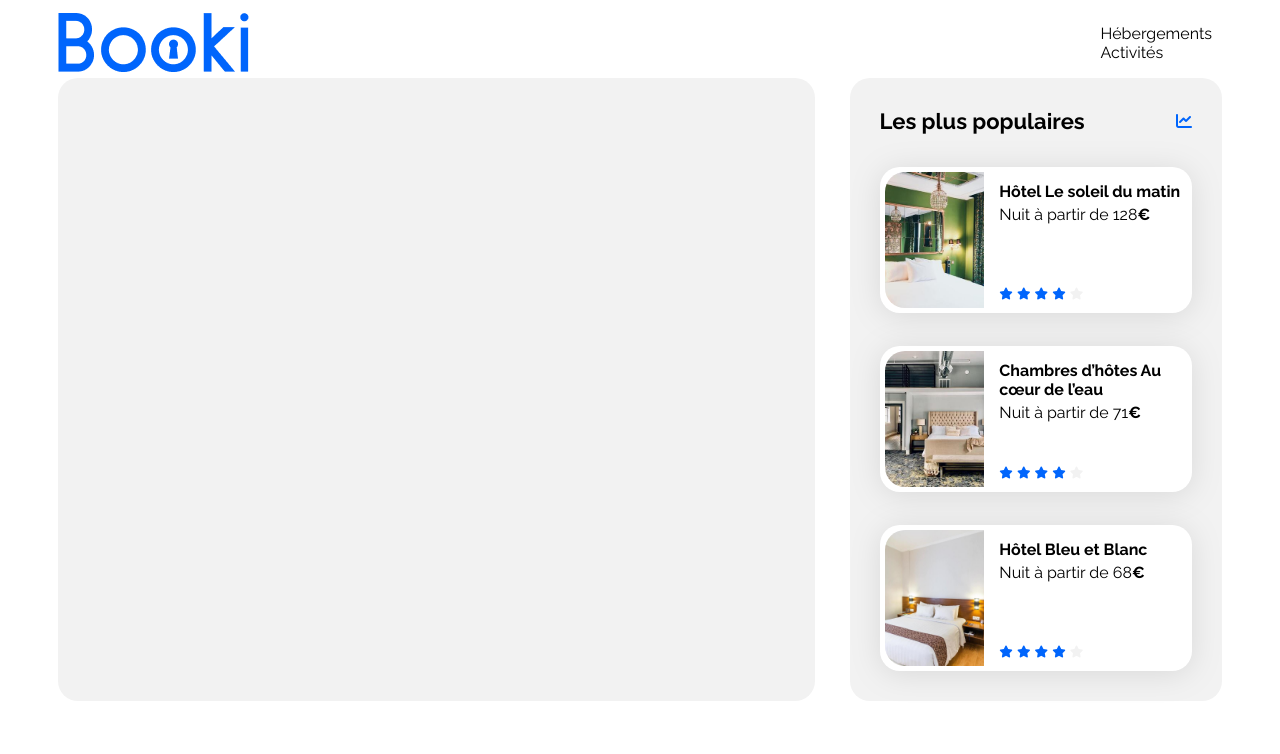
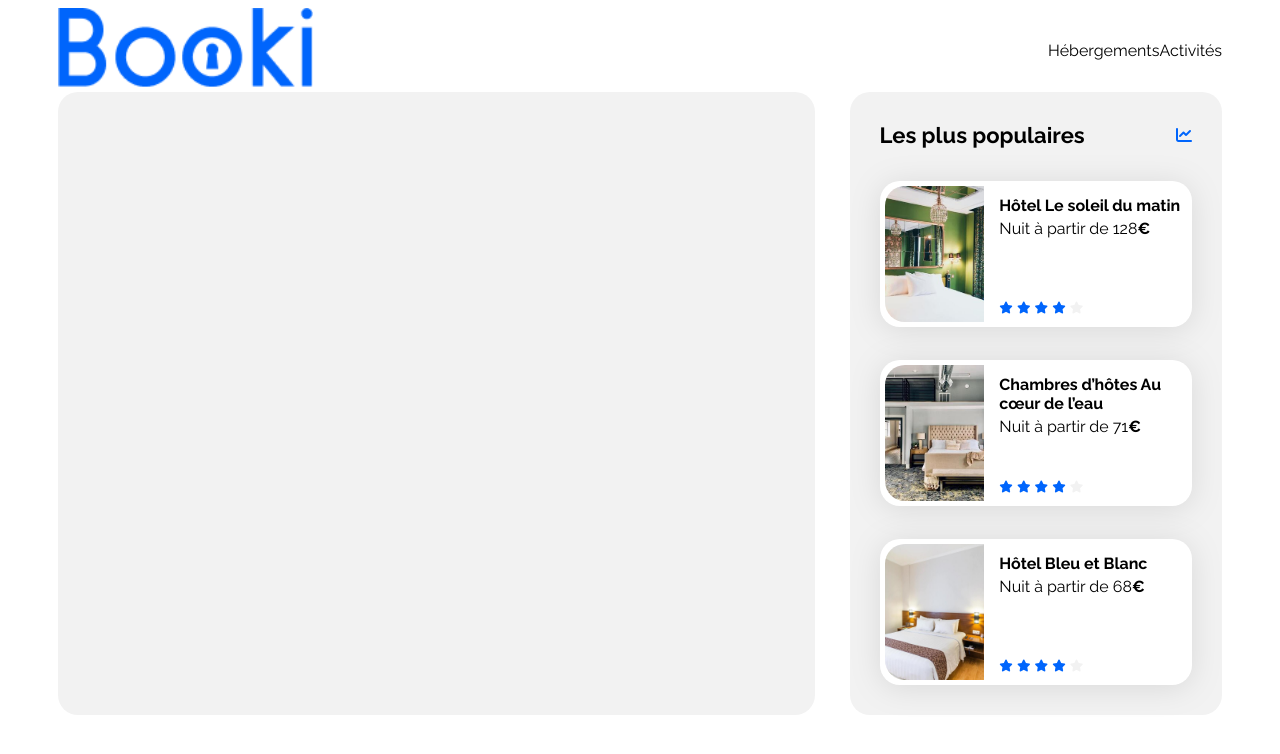
Before and after one commit to G-e-s-s/OC_Projet1_Booki, a plain HTML site: page index.html in a window 1280 px wide. Drawn offline with Linux system fonts and the light colour scheme.

Commit message:
Modifications header

```diff
--- a/index.html
+++ b/index.html
@@ -20,17 +20,12 @@
         <header>
             <nav>
                 <div class="header">
-                    <img class="Logo" src="images/logo/Booki.png" alt="Logo Booki"/>
-                    <ul>
-                        <div class="menu">
-                            <div class="boutons">
-                                <div class="bouton-hebergements">
-                                    <li>Hébergements</li>
-                                    <div class="bar-bleue"></div>
-                                </div>
-                                <div class="bouton-activites"> <li>Activités</li> </div>
-                            </div>
-                        </div>
+                    <div class="logo-booki">
+                        <img class="logo" src="images/logo/Booki.png" alt="Logo Booki">
+                    </div>
+                    <ul class = menu>
+                        <li class="bouton-hebergements"><a href="index.html" id="hebergements">Hébergements</a></li>
+                        <li class="bouton-activites"><a href="index.html">Activités</a></li>
                     </ul>
                 </div>
             </nav>
```
